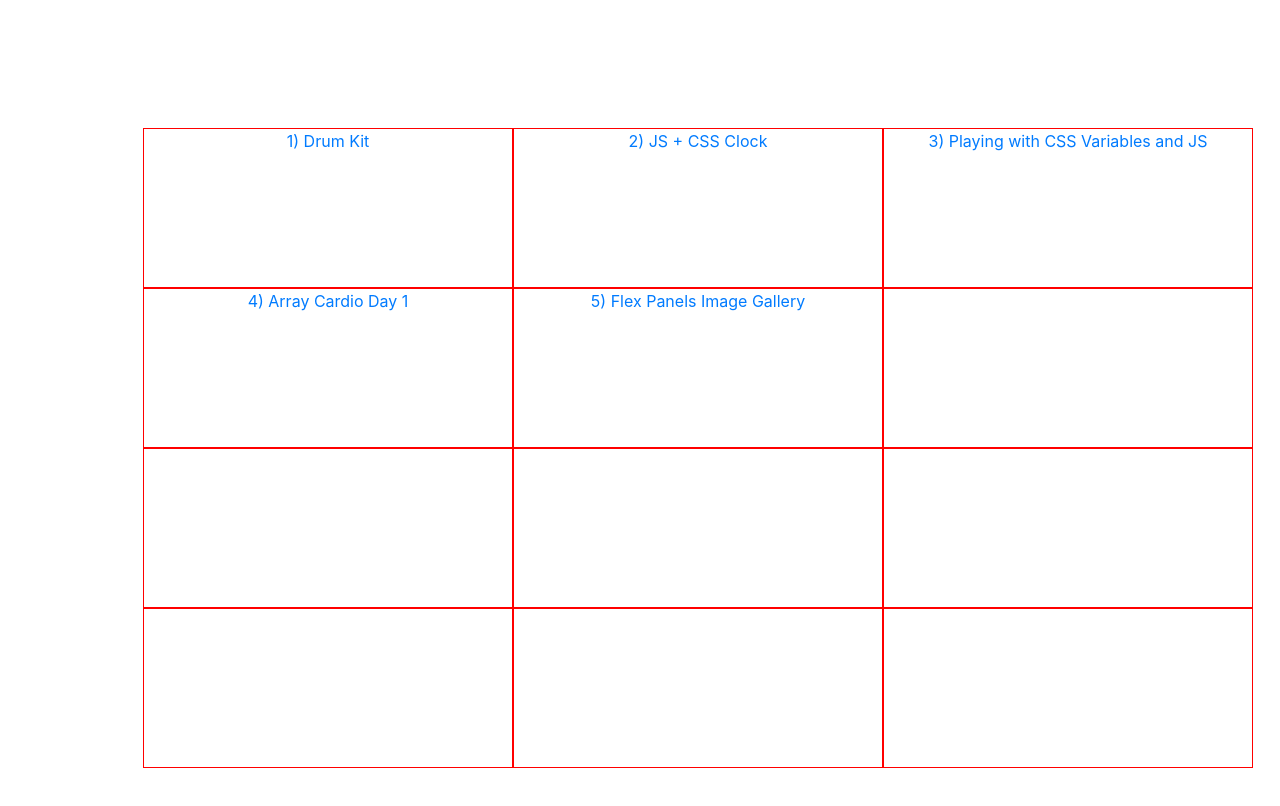
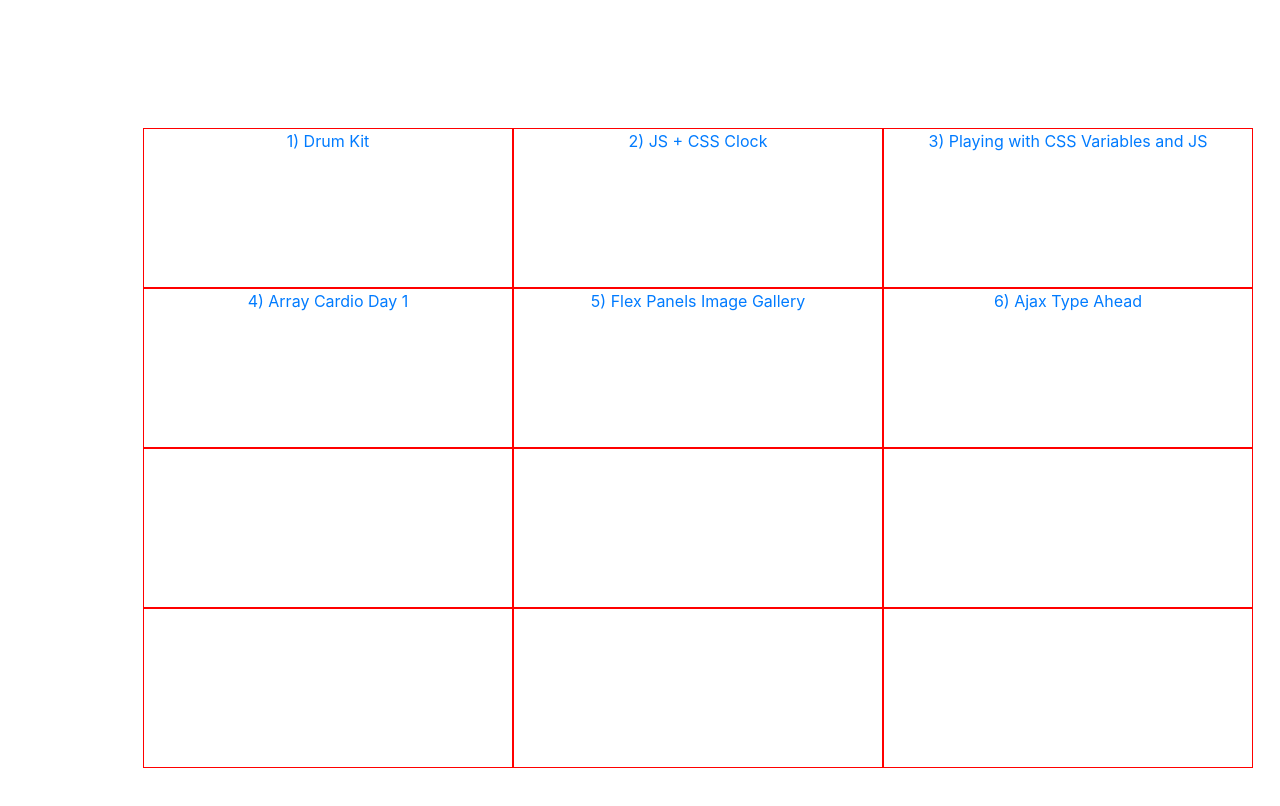
Before and after one commit to mervekrblt/JavaScript-30, a plain HTML site: page index.html in a window 1280 px wide. Drawn offline with nearby package versions, Linux system fonts and the light colour scheme.

Commit message:
Add Ajax Type Ahead

```diff
--- a/index.html
+++ b/index.html
@@ -14,7 +14,7 @@
         <div class="box"><p><a href="Playing with CSS Variables and JS/index.html">3)  Playing with CSS Variables and JS</a></p></div>
         <div class="box"><p><a href="Array Cardio Day 1/index.html">4)  Array Cardio Day 1</a></p></div>
         <div class="box"><p><a href="Flex Panels Image Gallery/index.html">5)  Flex Panels Image Gallery</a></p></div>
-        <div class="box"></div>
+        <div class="box"><p><a href="Ajax Type Ahead/index.html">6)  Ajax Type Ahead</a></p></div>
         <div class="box"></div>
         <div class="box"></div>
         <div class="box"></div>
```
Also changed, not shown: README.md.
